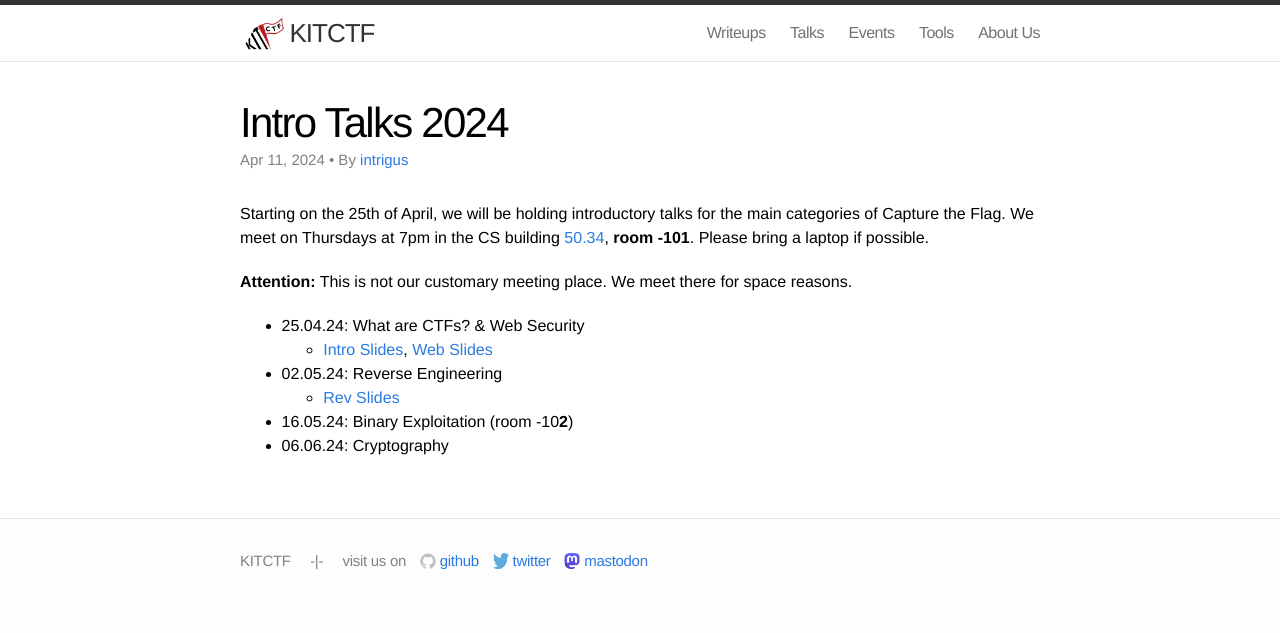
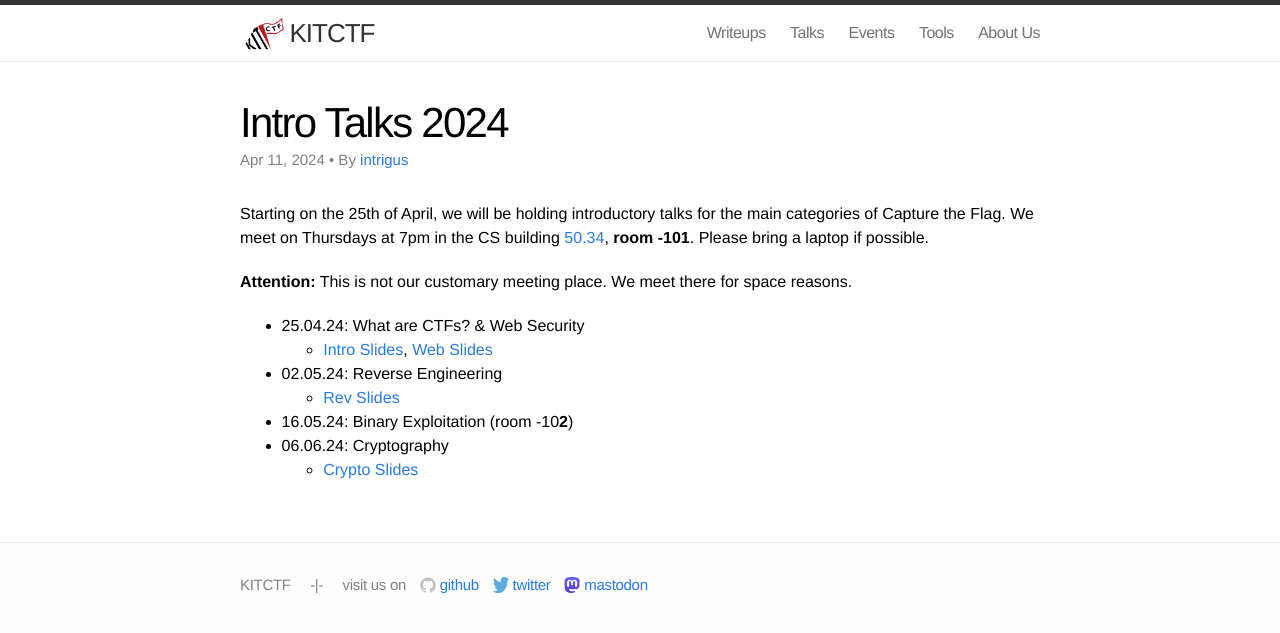
Before and after one commit to kitctf/www, a Jekyll site: the page built from _posts/2024-04-11-intro.md, in a window 1280 px wide. Shown: the top 633 px of the page. Built offline with Jekyll 4.4.1, drawn with Linux system fonts in a browser that asks for light colours.

Commit message:
intro: add crypto

```diff
--- a/_posts/2024-04-11-intro.md
+++ b/_posts/2024-04-11-intro.md
@@ -18,3 +18,4 @@ We meet on Thursdays at 7pm in the CS building [50.34](https://www.kit.edu/campu
     * [Rev Slides](/talks/2024-05-02-revintro/slides.pdf)
  * 16.05.24: Binary Exploitation (room -10**2**)
  * 06.06.24: Cryptography
+   * [Crypto Slides](/talks/2024-06-06-cryptointro/slides.pdf)
```
Also changed, not shown: 1 other file.
